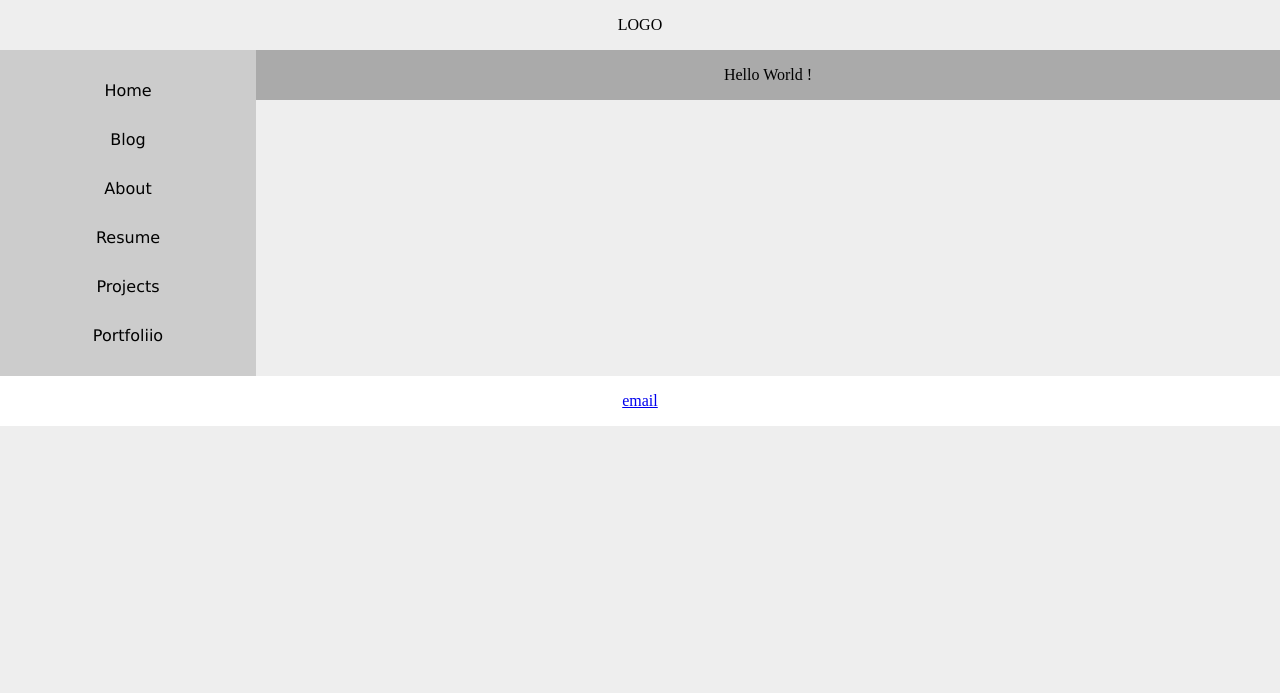
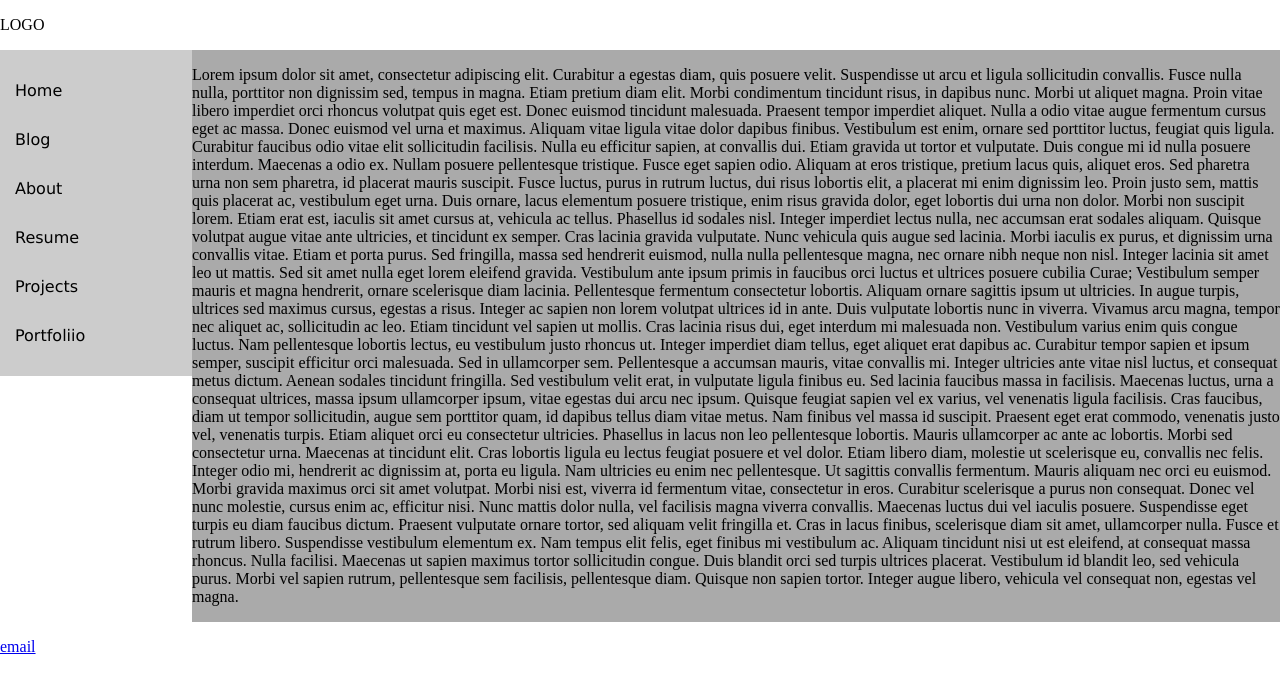
Before and after one commit to Acemad/acemad.github.io, a Jekyll site: the page built from index.html, in a window 1280 px wide. Shown: the top 693 px of the page. Built offline with Jekyll 4.4.1, drawn with Linux system fonts in a browser that asks for light colours.

Commit message:
Some tweaks + added dev branch.

```diff
--- a/css/main.css
+++ b/css/main.css
@@ -1,7 +1,5 @@
 html {
-    background-color: #EEE;
     width: 100%;
-
 }
 
 header {
@@ -9,14 +7,13 @@ header {
 }
 
 body {
-    text-align: center;
     width: 100%;
     height: 100%;
     margin: 0px;
 }
 
 aside {
-    width: 20%;
+    width: 15%;
     float: left;
     background-color: #CCC;
 }
@@ -33,7 +30,7 @@ nav ul li {
 
 .container {
     float: left;
-    width: 80%;
+    width: 85%;
     background-color: #AAA;
 }
 
--- a/index.html
+++ b/index.html
@@ -3,5 +3,21 @@ layout : default
 title : Acemad's Vault
 ---
 <p>
-    Hello World !
+    Lorem ipsum dolor sit amet, consectetur adipiscing elit. Curabitur a egestas diam, quis posuere velit. Suspendisse ut arcu et ligula sollicitudin convallis. Fusce nulla nulla, porttitor non dignissim sed, tempus in magna. Etiam pretium diam elit. Morbi condimentum tincidunt risus, in dapibus nunc. Morbi ut aliquet magna. Proin vitae libero imperdiet orci rhoncus volutpat quis eget est. Donec euismod tincidunt malesuada. Praesent tempor imperdiet aliquet. Nulla a odio vitae augue fermentum cursus eget ac massa.
+
+    Donec euismod vel urna et maximus. Aliquam vitae ligula vitae dolor dapibus finibus. Vestibulum est enim, ornare sed porttitor luctus, feugiat quis ligula. Curabitur faucibus odio vitae elit sollicitudin facilisis. Nulla eu efficitur sapien, at convallis dui. Etiam gravida ut tortor et vulputate. Duis congue mi id nulla posuere interdum. Maecenas a odio ex.
+
+    Nullam posuere pellentesque tristique. Fusce eget sapien odio. Aliquam at eros tristique, pretium lacus quis, aliquet eros. Sed pharetra urna non sem pharetra, id placerat mauris suscipit. Fusce luctus, purus in rutrum luctus, dui risus lobortis elit, a placerat mi enim dignissim leo. Proin justo sem, mattis quis placerat ac, vestibulum eget urna. Duis ornare, lacus elementum posuere tristique, enim risus gravida dolor, eget lobortis dui urna non dolor. Morbi non suscipit lorem. Etiam erat est, iaculis sit amet cursus at, vehicula ac tellus. Phasellus id sodales nisl. Integer imperdiet lectus nulla, nec accumsan erat sodales aliquam. Quisque volutpat augue vitae ante ultricies, et tincidunt ex semper. Cras lacinia gravida vulputate. Nunc vehicula quis augue sed lacinia. Morbi iaculis ex purus, et dignissim urna convallis vitae.
+
+    Etiam et porta purus. Sed fringilla, massa sed hendrerit euismod, nulla nulla pellentesque magna, nec ornare nibh neque non nisl. Integer lacinia sit amet leo ut mattis. Sed sit amet nulla eget lorem eleifend gravida. Vestibulum ante ipsum primis in faucibus orci luctus et ultrices posuere cubilia Curae; Vestibulum semper mauris et magna hendrerit, ornare scelerisque diam lacinia. Pellentesque fermentum consectetur lobortis. Aliquam ornare sagittis ipsum ut ultricies. In augue turpis, ultrices sed maximus cursus, egestas a risus. Integer ac sapien non lorem volutpat ultrices id in ante. Duis vulputate lobortis nunc in viverra. Vivamus arcu magna, tempor nec aliquet ac, sollicitudin ac leo. Etiam tincidunt vel sapien ut mollis. Cras lacinia risus dui, eget interdum mi malesuada non. Vestibulum varius enim quis congue luctus. Nam pellentesque lobortis lectus, eu vestibulum justo rhoncus ut.
+
+    Integer imperdiet diam tellus, eget aliquet erat dapibus ac. Curabitur tempor sapien et ipsum semper, suscipit efficitur orci malesuada. Sed in ullamcorper sem. Pellentesque a accumsan mauris, vitae convallis mi. Integer ultricies ante vitae nisl luctus, et consequat metus dictum. Aenean sodales tincidunt fringilla. Sed vestibulum velit erat, in vulputate ligula finibus eu. Sed lacinia faucibus massa in facilisis. Maecenas luctus, urna a consequat ultrices, massa ipsum ullamcorper ipsum, vitae egestas dui arcu nec ipsum.
+
+    Quisque feugiat sapien vel ex varius, vel venenatis ligula facilisis. Cras faucibus, diam ut tempor sollicitudin, augue sem porttitor quam, id dapibus tellus diam vitae metus. Nam finibus vel massa id suscipit. Praesent eget erat commodo, venenatis justo vel, venenatis turpis. Etiam aliquet orci eu consectetur ultricies. Phasellus in lacus non leo pellentesque lobortis. Mauris ullamcorper ac ante ac lobortis. Morbi sed consectetur urna. Maecenas at tincidunt elit.
+
+    Cras lobortis ligula eu lectus feugiat posuere et vel dolor. Etiam libero diam, molestie ut scelerisque eu, convallis nec felis. Integer odio mi, hendrerit ac dignissim at, porta eu ligula. Nam ultricies eu enim nec pellentesque. Ut sagittis convallis fermentum. Mauris aliquam nec orci eu euismod. Morbi gravida maximus orci sit amet volutpat. Morbi nisi est, viverra id fermentum vitae, consectetur in eros. Curabitur scelerisque a purus non consequat. Donec vel nunc molestie, cursus enim ac, efficitur nisi. Nunc mattis dolor nulla, vel facilisis magna viverra convallis. Maecenas luctus dui vel iaculis posuere. Suspendisse eget turpis eu diam faucibus dictum.
+
+    Praesent vulputate ornare tortor, sed aliquam velit fringilla et. Cras in lacus finibus, scelerisque diam sit amet, ullamcorper nulla. Fusce et rutrum libero. Suspendisse vestibulum elementum ex. Nam tempus elit felis, eget finibus mi vestibulum ac. Aliquam tincidunt nisi ut est eleifend, at consequat massa rhoncus. Nulla facilisi. Maecenas ut sapien maximus tortor sollicitudin congue. Duis blandit orci sed turpis ultrices placerat. Vestibulum id blandit leo, sed vehicula purus. Morbi vel sapien rutrum, pellentesque sem facilisis, pellentesque diam. Quisque non sapien tortor. Integer augue libero, vehicula vel consequat non, egestas vel magna.
+
+
 </p>
```
